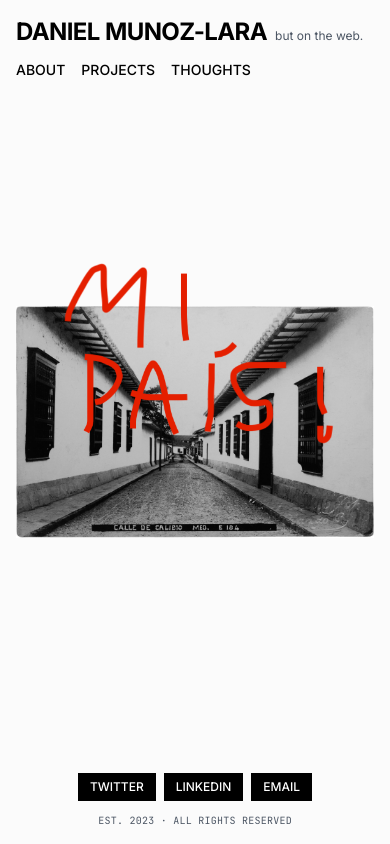
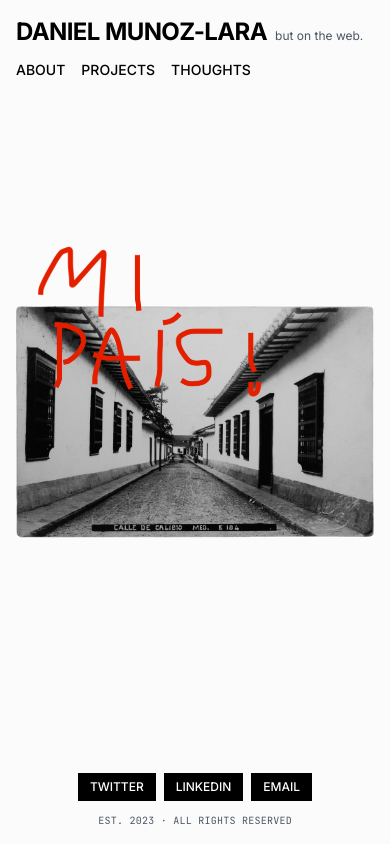
Before and after one commit to danielmnuoz/meonweb, a Next.js app: page / in a window 390 px wide. Built offline with nearby package versions, Linux system fonts and the light colour scheme.

Commit message:
made drawing smaller and little left

```diff
--- a/app/page.tsx
+++ b/app/page.tsx
@@ -23,13 +23,13 @@ export default function Home() {
           </div>
 
           {/* Handwritten "Mi PAIS" overlay - positioned on left side */}
-          <div className="absolute top-12 md:top-1/2 left-8 md:-left-12 -translate-y-1/2 translate-x-0 md:-translate-x-0">
+          <div className="absolute top-4 md:top-1/2 left-2 md:-left-12 -translate-y-1/2 translate-x-0 md:-translate-x-0">
             <Image
               src="/mi paiz !.png"
               alt="Mi PAIS"
               width={500}
               height={250}
-              className="pointer-events-none w-[300px] md:w-[500px] h-auto"
+              className="pointer-events-none w-[250px] md:w-[500px] h-auto"
             />
           </div>
         </div>
```
